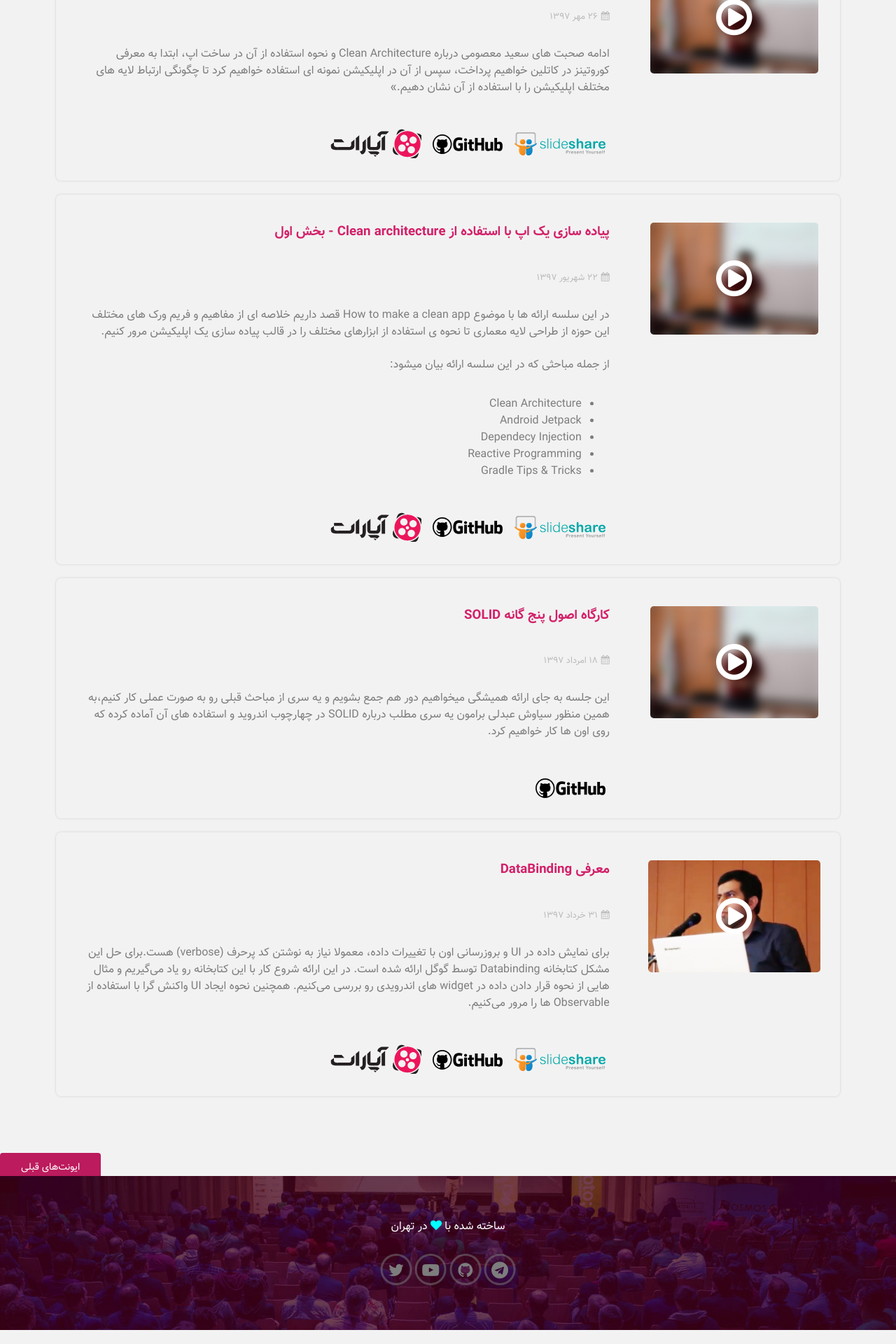
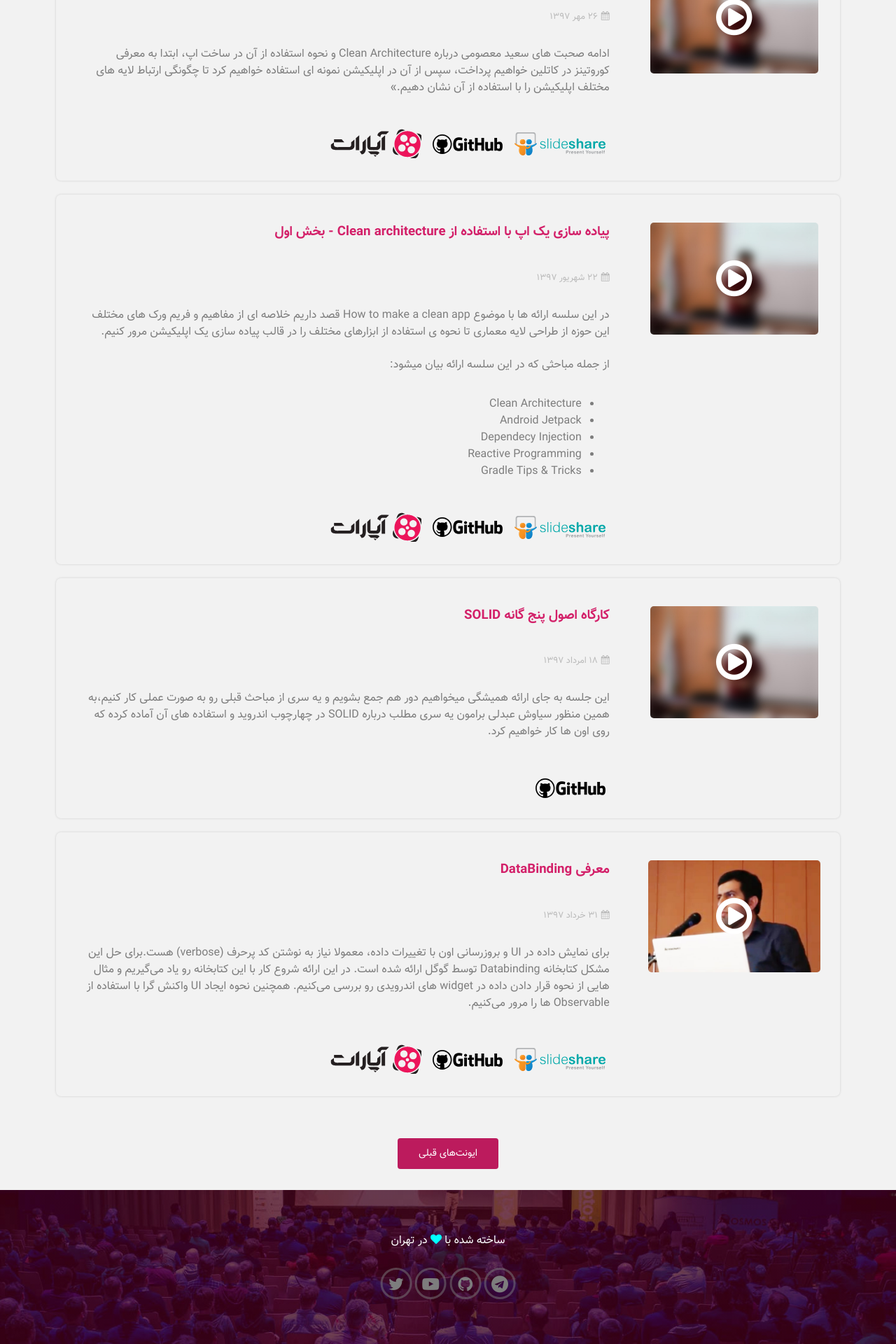
Before and after one commit to irlogcat/irlogcat.github.io, a Jekyll site: the page built from index.md, in a window 1280 px wide. Shown: the part 4115-6035 px from the top of the page at 70% size. Built offline with Jekyll 4.4.1, drawn with Linux system fonts in a browser that asks for light colours.

Commit message:
fix pager buttons gravity

```diff
--- a/_layouts/home.html
+++ b/_layouts/home.html
@@ -39,9 +39,9 @@ layout: default
             {%endif%}
         {%endfor%}
     </div>
-</section>
-<div class="pager">
+    <div class="pager">
     <a class="button" href="/events" >ایونت‌های قبلی</a>
 </div>
+</section>
 
 {% include footer.html %}
--- a/style/style.css
+++ b/style/style.css
@@ -754,6 +754,11 @@ footer a.social_media:hover{
     }
 }
 
+.pager {
+    display: flex;
+    justify-content: center;
+}
+
 .pager .button{
     color: #fff !important;
     background-color: #bc1b5d;
@@ -767,4 +772,6 @@ footer a.social_media:hover{
     -webkit-border-radius: 4px;
             border-radius: 4px;
     padding: 10px 30px;
+    margin-right: 10px;
+    margin-left: 10px;
 }
```
